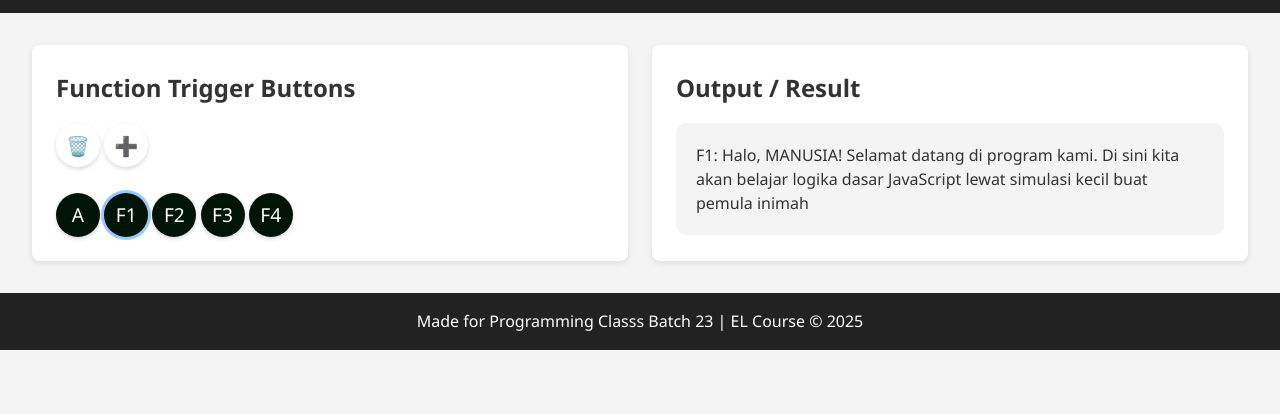
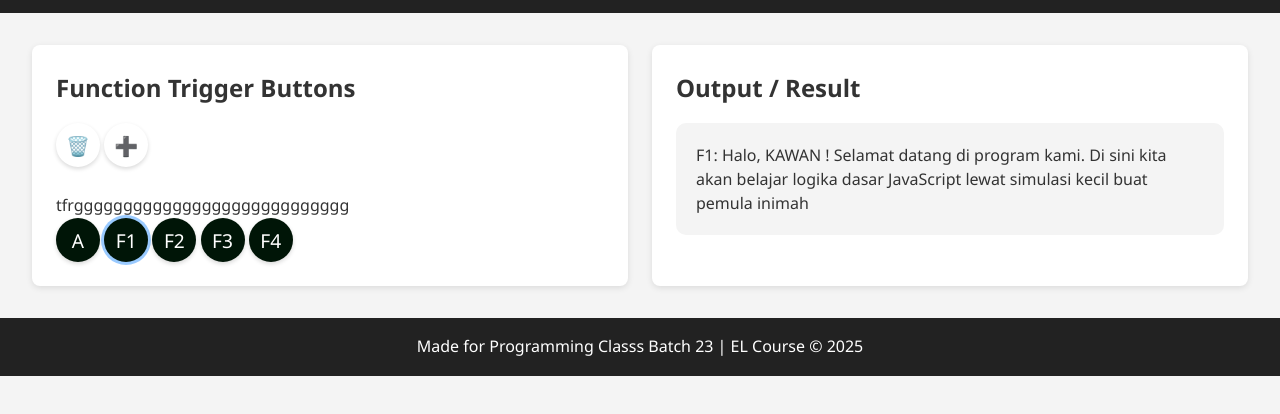
Before and after one commit to armansyabani/javascript, a plain HTML site: page pertemuan4/index.html in a window 1280 px wide. Both pictures are taken after a click on the button "F1". Shown: the part 96-510 px from the top of the page. Drawn offline with Linux system fonts and the light colour scheme.

Commit message:
perbaiki teks sapaan di fungsi f1 untuk lebih ramah

```diff
--- a/pertemuan4/script.js
+++ b/pertemuan4/script.js
@@ -85,7 +85,7 @@ console.log(a("Bambang", "Jakarta", "09876654321"));
 
 function f1() {
   document.getElementById("output").innerText =
-    "F1: Halo, MANUSIA! Selamat datang di program kami. Di sini kita akan belajar logika dasar JavaScript lewat simulasi kecil buat pemula inimah";
+    "F1: Halo, KAWAN ! Selamat datang di program kami. Di sini kita akan belajar logika dasar JavaScript lewat simulasi kecil buat pemula inimah";
 }
 
 function f2(angkaPertama, angkaKedua, operator) {
```
Also changed, not shown: pertemuan4/index.html (+1 -1 lines).
